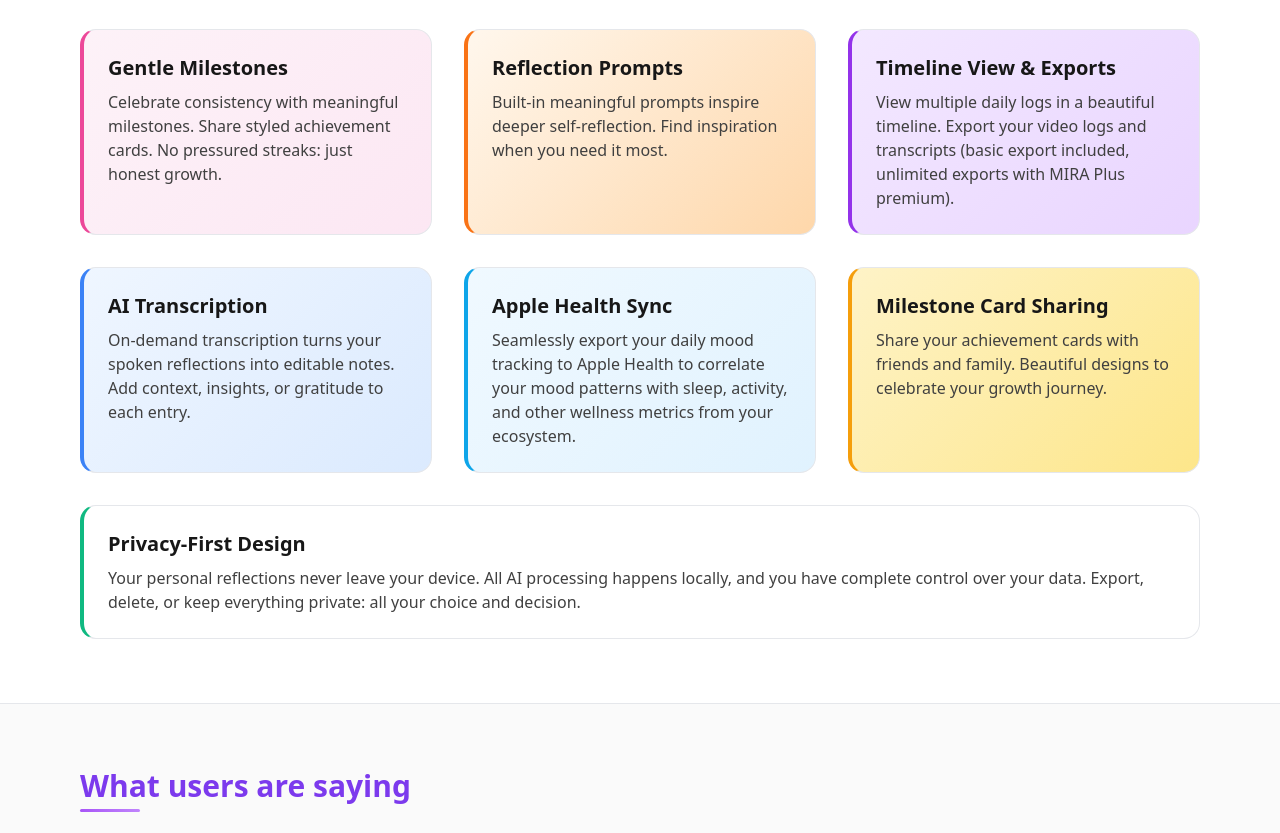
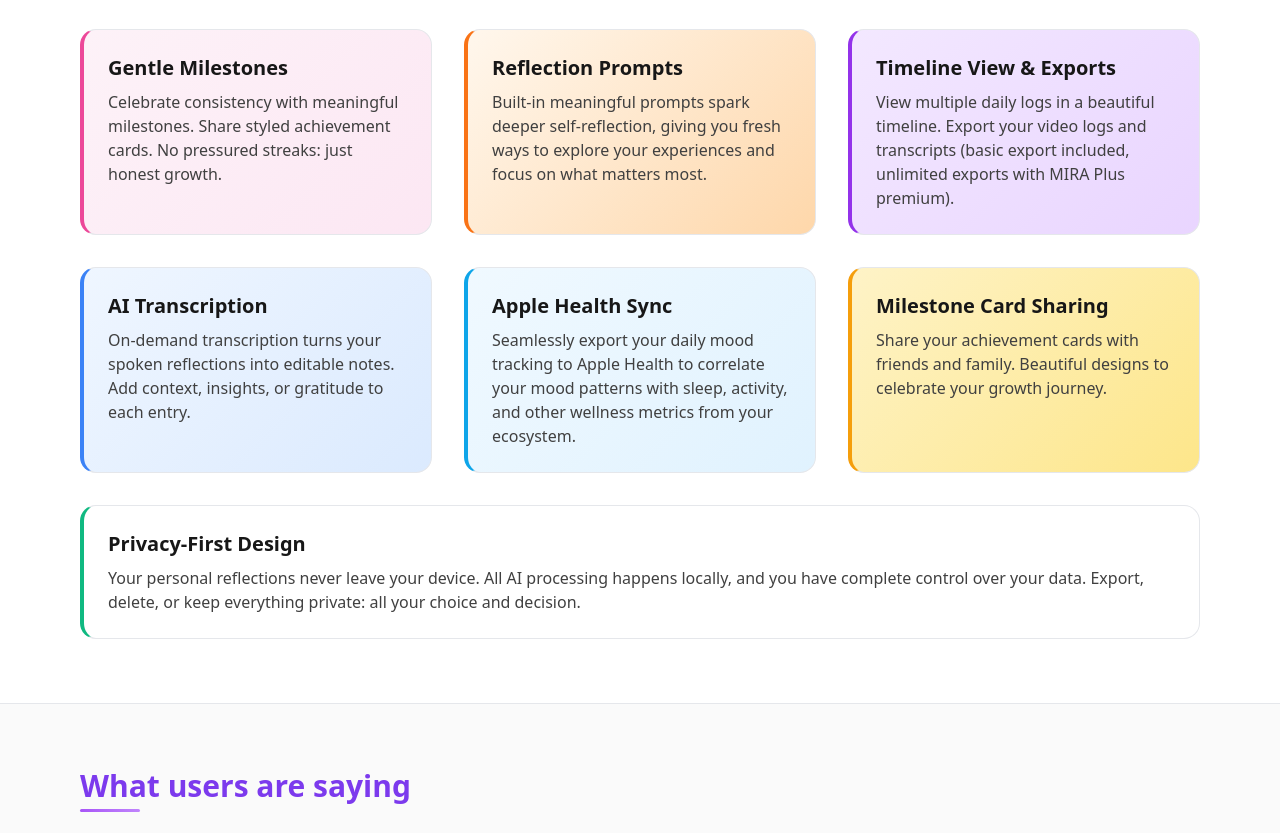
Before and after one commit to slowbrewedmacchiato/getmiraapp, a plain HTML site: page index.html in a window 1280 px wide. Shown: the part 2235-3068 px from the top of the page. Drawn offline with nearby package versions, Linux system fonts and the light colour scheme.

Commit message:
Refine reflection prompts description in index.html for enhanced clarity and engagement. Updated text to better convey the purpose and benefits of the prompts.

```diff
--- a/index.html
+++ b/index.html
@@ -270,7 +270,7 @@
       <article class="feature-card reflection-prompts rounded-2xl border p-6">
         <h3 class="text-xl font-bold">Reflection Prompts</h3>
         <p class="mt-2 text-neutral-700">
-          Built‑in meaningful prompts inspire deeper self‑reflection. Find inspiration when you need it most.
+          Built-in meaningful prompts spark deeper self-reflection, giving you fresh ways to explore your experiences and focus on what matters most.
         </p>
       </article>
       <article class="feature-card timeline-view rounded-2xl border p-6">
```
